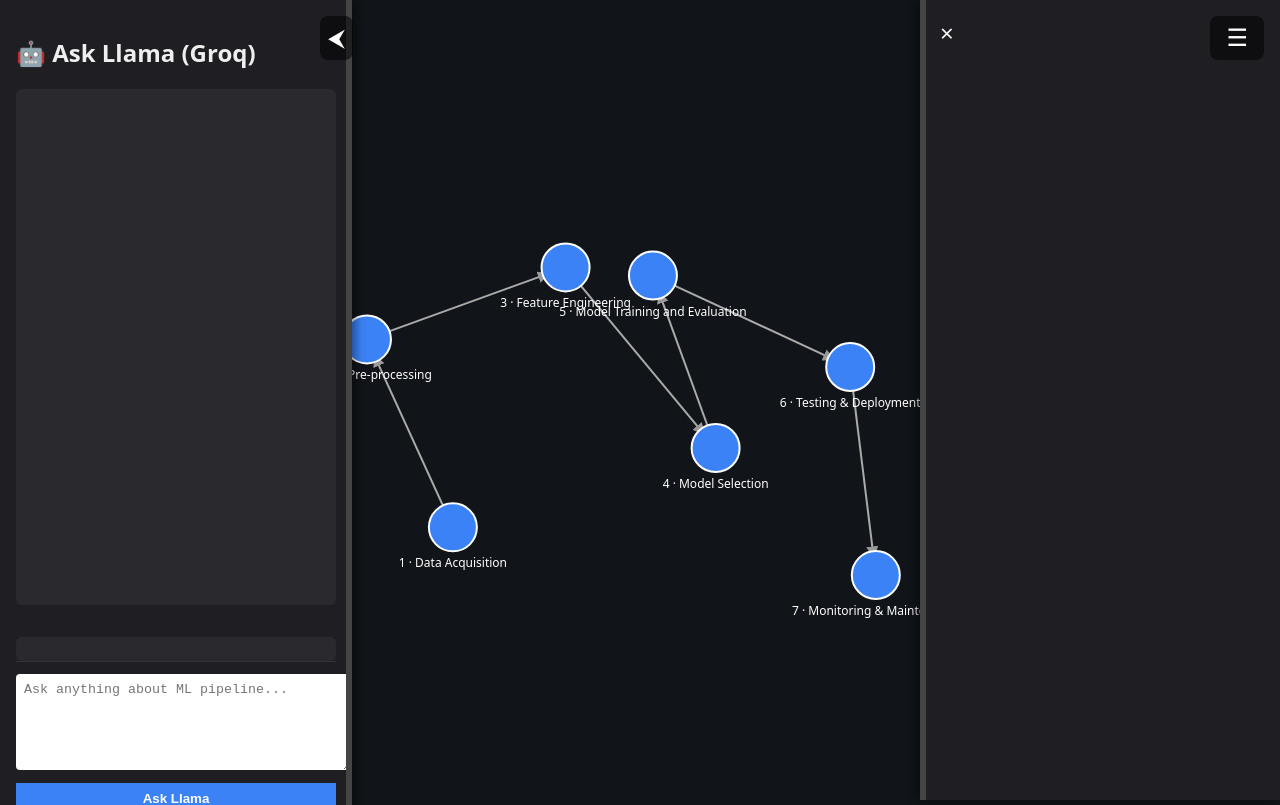
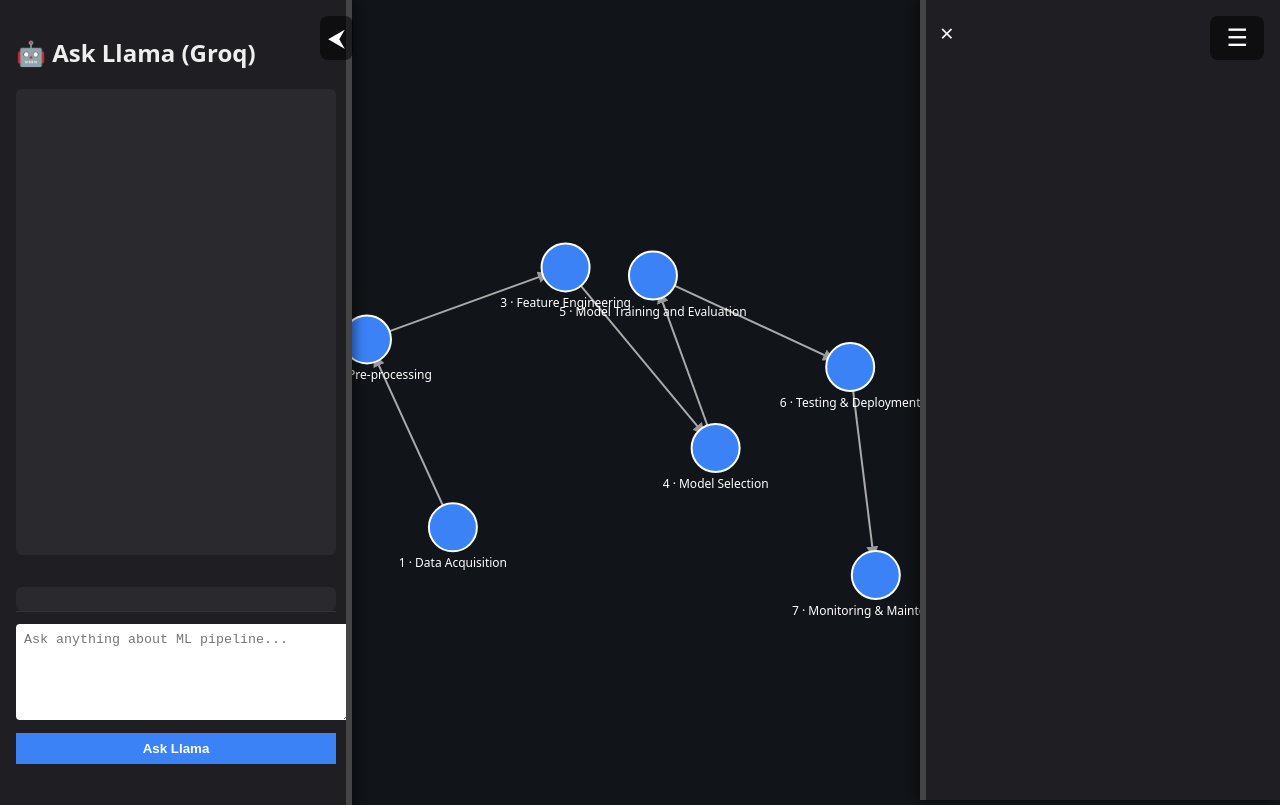
Before and after one commit to hyun95roh/hyunAI, a plain HTML site: page docs/index-d3.html in a window 1280 px wide. Drawn offline with nearby package versions, Linux system fonts and the light colour scheme.

Commit message:
Update d3-style.css

```diff
--- a/docs/d3-style.css
+++ b/docs/d3-style.css
@@ -195,7 +195,7 @@ body {
     border-radius: 6px;
   }
   #chatHistory {
-    max-height: 500px;
+    max-height: 450px;
     overflow-y: auto;
     font-size: 0.9rem;
     margin-bottom: 1rem;
```
